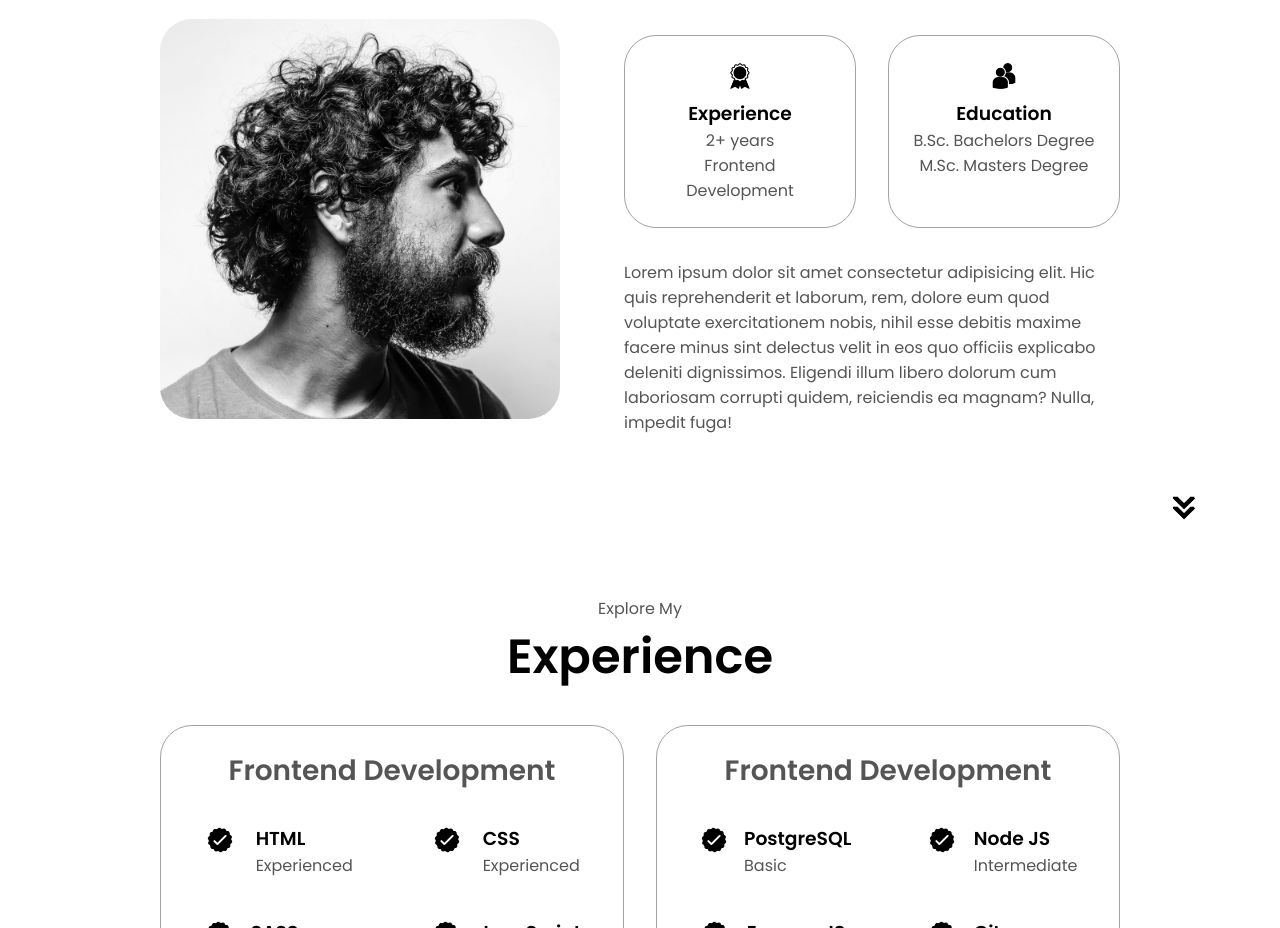
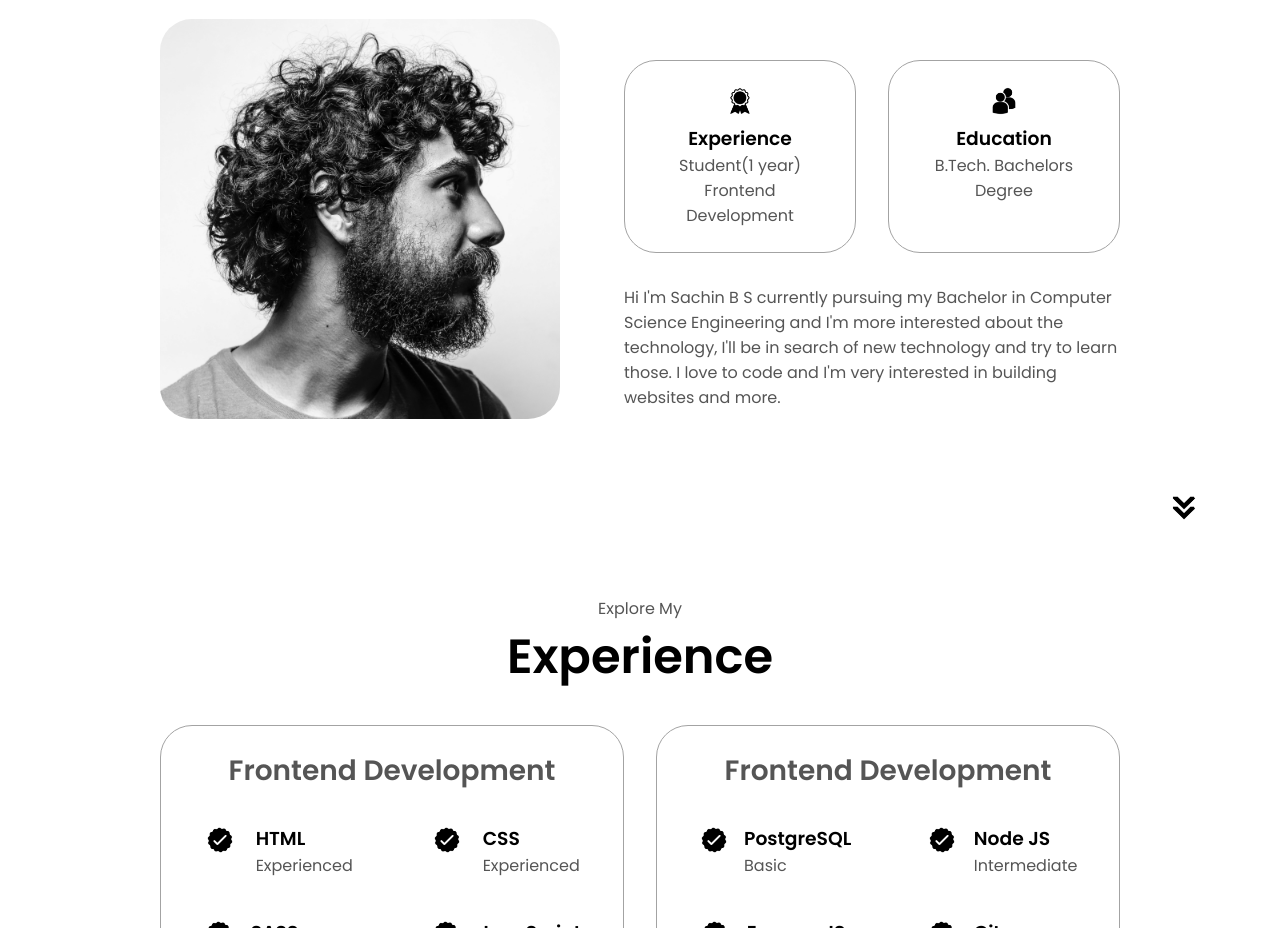
Before and after one commit to Sachin1727/portfolio-website, a plain HTML site: page index.html in a window 1280 px wide. Shown: the part 1100-2028 px from the top of the page. Drawn offline with Linux system fonts and the light colour scheme.

Commit message:
finished

```diff
--- a/index.html
+++ b/index.html
@@ -91,7 +91,7 @@
                 class="icon"
               />
               <h3>Experience</h3>
-              <p>2+ years <br />Frontend Development</p>
+              <p>Student(1 year) <br />Frontend Development</p>
             </div>
             <div class="details-container">
               <img
@@ -100,17 +100,15 @@
                 class="icon"
               />
               <h3>Education</h3>
-              <p>B.Sc. Bachelors Degree<br />M.Sc. Masters Degree</p>
+              <p>B.Tech. Bachelors Degree</p>
             </div>
           </div>
           <div class="text-container">
             <p>
-              Lorem ipsum dolor sit amet consectetur adipisicing elit. Hic quis
-              reprehenderit et laborum, rem, dolore eum quod voluptate
-              exercitationem nobis, nihil esse debitis maxime facere minus sint
-              delectus velit in eos quo officiis explicabo deleniti dignissimos.
-              Eligendi illum libero dolorum cum laboriosam corrupti quidem,
-              reiciendis ea magnam? Nulla, impedit fuga!
+              Hi I'm Sachin B S currently pursuing my Bachelor in Computer Science
+              Engineering and I'm more interested about the technology, I'll be in
+              search of new technology and try to learn those. I love to code and
+              I'm very interested in building websites and more.
             </p>
           </div>
         </div>
```
